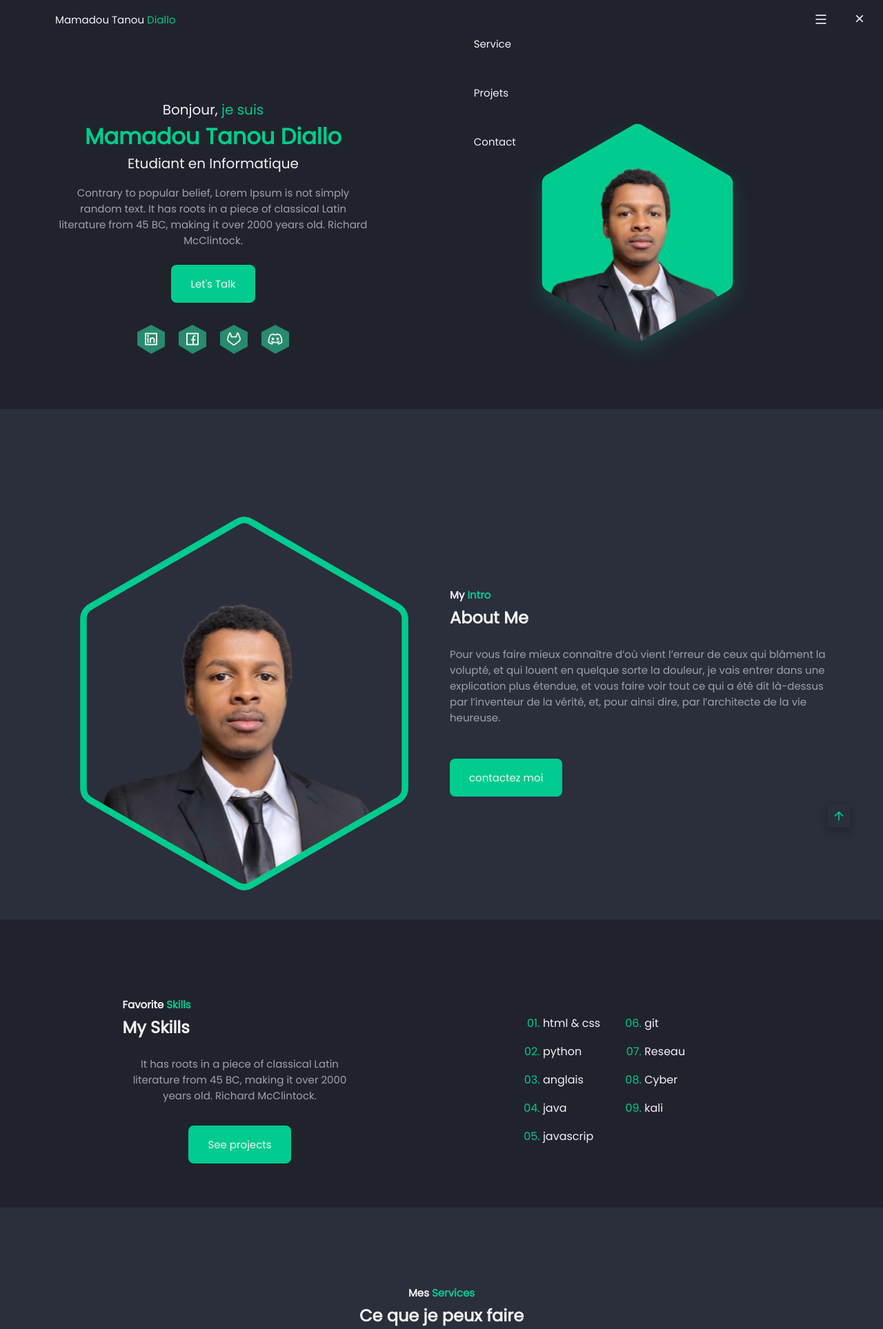
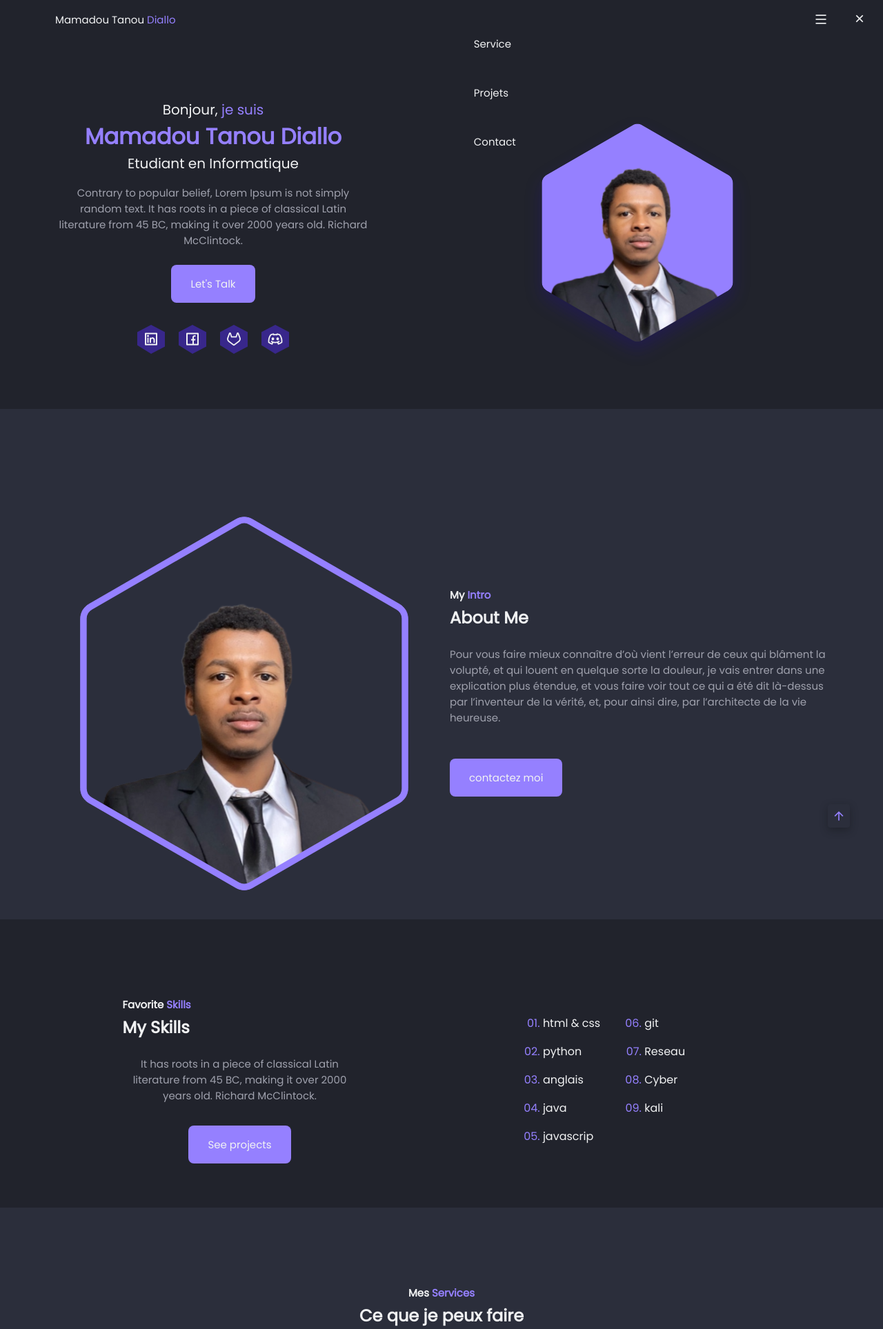
Before and after one commit to diallocode/Portfolio, a PHP site: page / in a window 1280 px wide. Shown: the top 1927 px of the page at 69% size. Run offline with PHP 8.4, Linux system fonts and the light colour scheme; some libraries are stand-ins or nearby versions.

Commit message:
changement de la couleur du site

```diff
--- a/assets/css/variables.css
+++ b/assets/css/variables.css
@@ -9,8 +9,8 @@
     --header-height: 3.5rem;
 
     /* couleur de police  */
-    --hue:162;
-    --first-color: hsl(var(--hue), 100%, 40%);
+    --hue:250;
+    --first-color: hsl(var(--hue), 100%, 75%);
     --first-color-alt: hsl(var(--hue), 56%, 35%);
     --title-color: hsl(228, 8%, 95%);
     --text-color: hsl(228, 8%, 65%);
```
